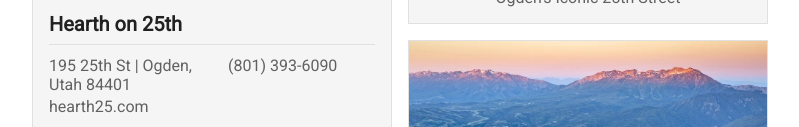
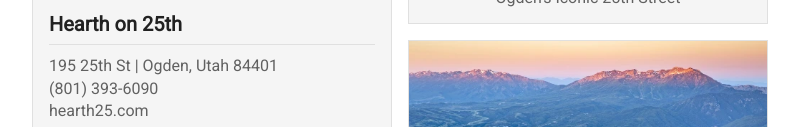
Before and after one commit to caleb-beardall/wdd230, a plain HTML site: page chamber/discover.html in a window 1280 px wide. Shown: the part 673-800 px from the top of the page, without its empty margins (240-1039 px from the left). Drawn offline with Linux system fonts and the light colour scheme; a web font is replaced by a local one.

Commit message:
Updated W03 Project Milestone - Discover Page

```diff
--- a/chamber/discover.html
+++ b/chamber/discover.html
@@ -82,7 +82,7 @@
                 <h3>Dining and Restaurants</h3>
                 <div>
                     <p class="companyName">Hearth on 25th</p>
-                    <div class="companyInfo">
+                    <div>
                         <p>195 25th St | Ogden, Utah 84401</p>
                         <p>(801) 393-6090</p>
                         <p>hearth25.com</p>
--- a/chamber/styles/base.css
+++ b/chamber/styles/base.css
@@ -329,6 +329,7 @@ td {
 }
 
 .companyName+div p {
+    display: block;
     color: var(--tertiary-grey);
     font-family: var(--body-font);
     margin-bottom: .25rem;
```
